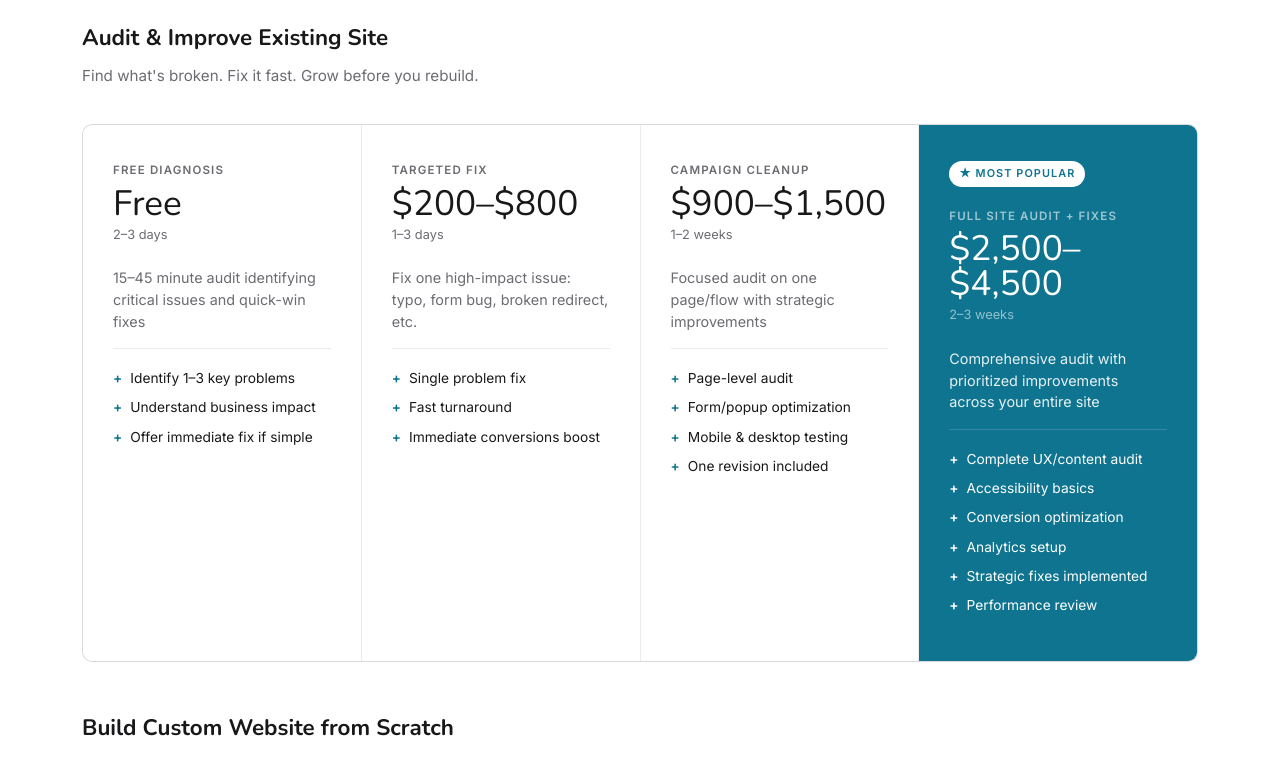
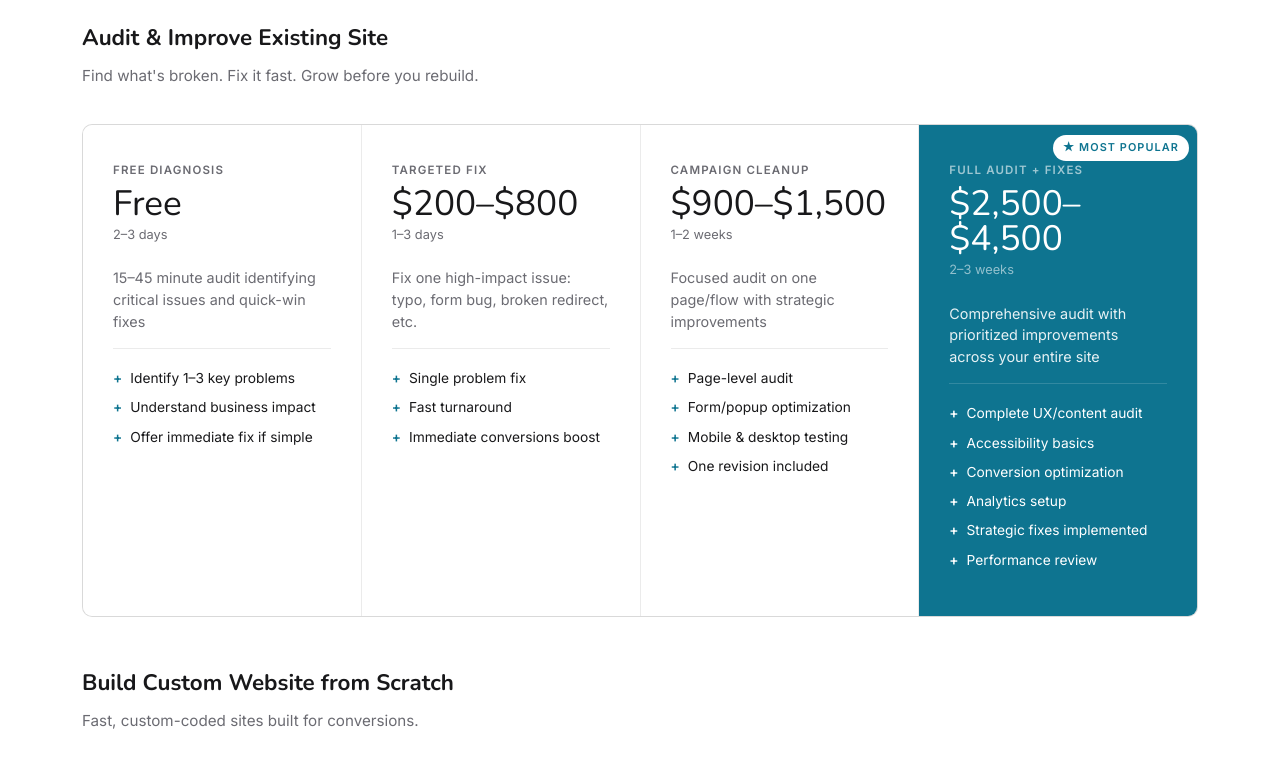
Before and after one commit to unachoza/arianna-builds-portfolio, a React (Vite) app: page / in a window 1280 px wide. Shown: the part 1240-1997 px from the top of the page. Built offline with nearby package versions, Linux system fonts and the light colour scheme.

Commit message:
most popular badge position abosolute to not interfer with the flow

```diff
--- a/src/App.tsx
+++ b/src/App.tsx
@@ -141,7 +141,7 @@ const AUDIT_SERVICES = [
 		off: [],
 	},
 	{
-		tier: "Full Site Audit + Fixes",
+		tier: "Full Audit + Fixes",
 		price: "$2,500–$4,500",
 		delivery: "2–3 weeks",
 		featured: true,
--- a/src/portfolio.css
+++ b/src/portfolio.css
@@ -481,6 +481,19 @@ section {
   border-radius: 20px;
   margin-bottom: 20px;
   width: fit-content;
+  position: absolute;
+  top: 40px;
+  right: 24px;
+}
+
+.pkg--featured{
+  position: relative;
+}
+
+.services__grid--audit span.pkg__badge {
+  top: 10px;
+  right: 8px;
+  fill: 0.6rem;
 }
 
 .pkg__tier {
```
